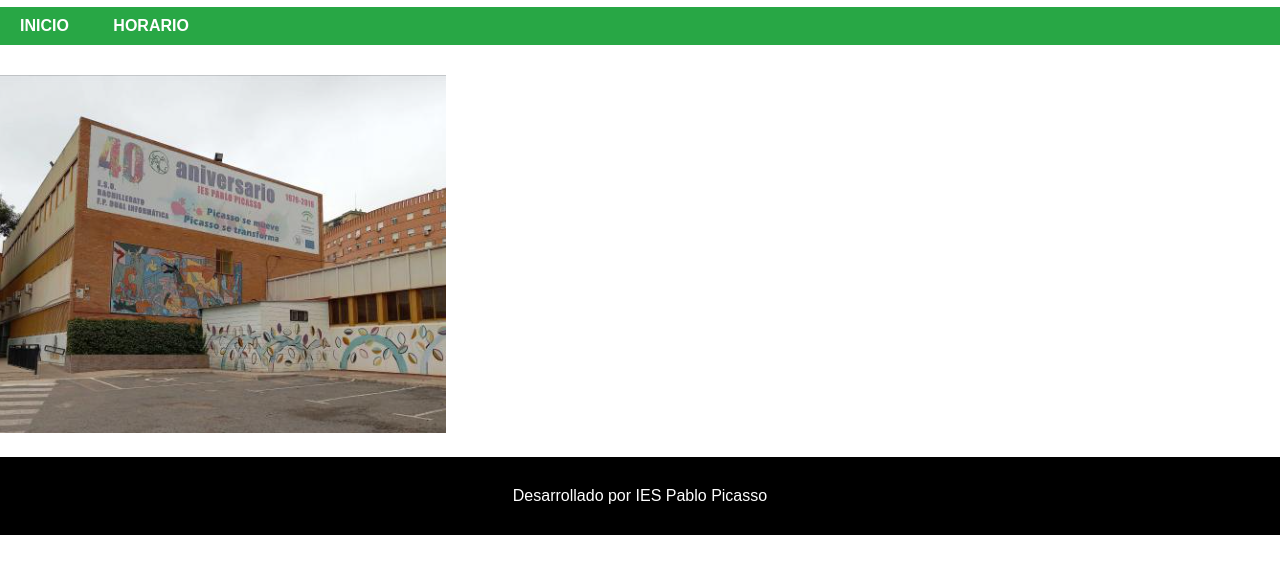
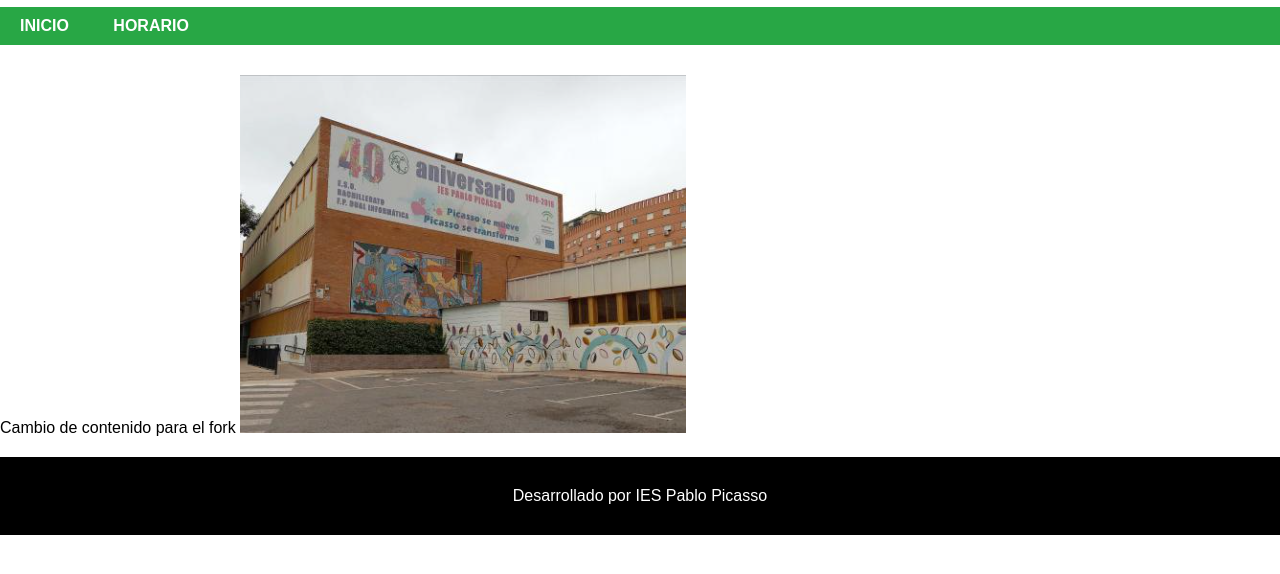
Before and after one commit to Tr1stan21/Act3GIT_HugodelaTorreGilVS, a plain HTML site: page index.html in a window 1280 px wide. Shown: the part 82-656 px from the top of the page. Drawn offline with Linux system fonts and the light colour scheme.

Commit message:
Update index.html

```diff
--- a/index.html
+++ b/index.html
@@ -19,7 +19,7 @@
     </header>
 
     <main>
-
+        Cambio de contenido para el fork
         <img src="./images/Captura de pantalla 2024-11-27 215029.png" alt="ERROR">
     </main>
 
```
